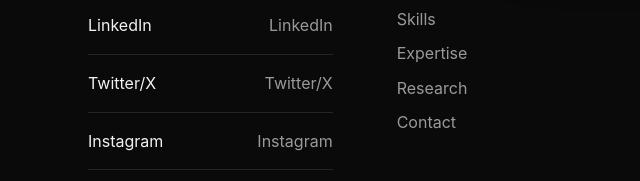
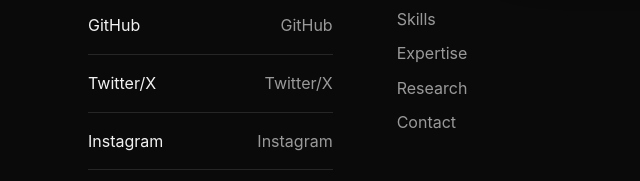
Before and after one commit to abrarahmann/abrarahmann-portfolio, a plain HTML site: page index.html in a window 1280 px wide. Shown: the part 11071-11252 px from the top of the page, 0-640 px from the left. Drawn offline with nearby package versions, Linux system fonts and the light colour scheme; a web font is replaced by a local one.

Commit message:
Replace LinkedIn link with GitHub link

```diff
--- a/index.html
+++ b/index.html
@@ -1377,7 +1377,7 @@
         <h3 class="section10-col-title m-subheading">Social Media</h3>
         <ul class="section10-social">
           <li><a href="https://www.facebook.com/abrarahmann" target="_blank" class="section10-social-row"><span>Facebook</span><span class="section10-arrow" aria-hidden="true">Facebook</span></a></li>
-          <li><a href="https://www.linkedin.com/in/abrarahmann" target="_blank" class="section10-social-row"><span>LinkedIn</span><span class="section10-arrow" aria-hidden="true">LinkedIn</span></a></li>
+          <li><a href="https://www.github.com/abrarahmann" target="_blank" class="section10-social-row"><span>GitHub</span><span class="section10-arrow" aria-hidden="true">GitHub</span></a></li>
           <li><a href="https://twitter.com/abrarahmann" target="_blank" class="section10-social-row"><span>Twitter/X</span><span class="section10-arrow" aria-hidden="true">Twitter/X</span></a></li>
           <li><a href="https://www.instagram.com/abrarahmann" target="_blank" class="section10-social-row"><span>Instagram</span><span class="section10-arrow" aria-hidden="true">Instagram</span></a></li>
         </ul>
```
